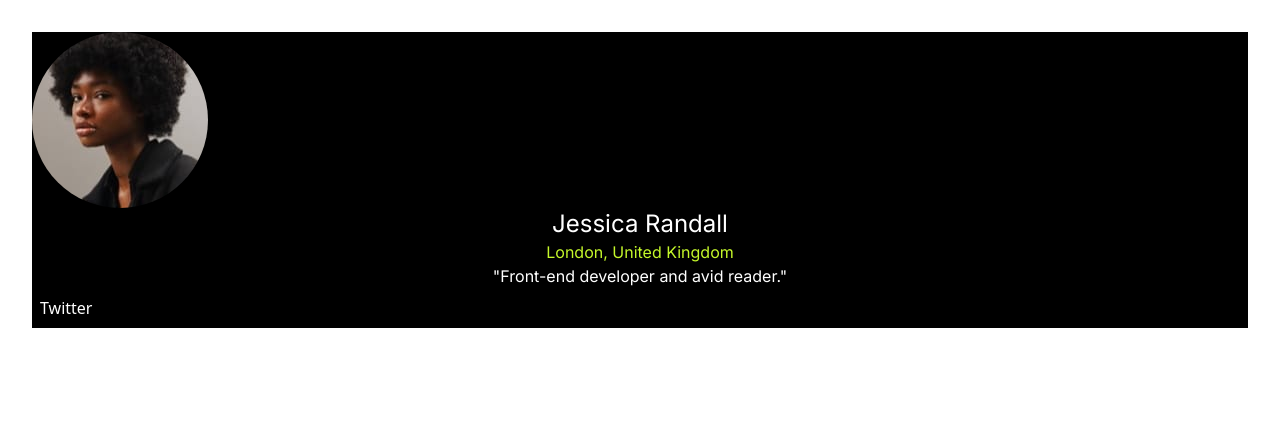
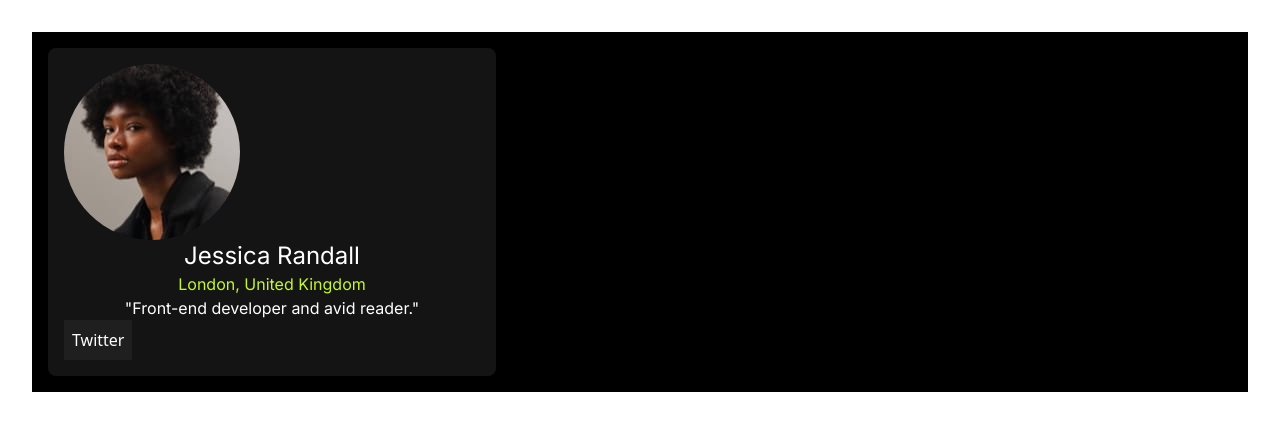
Before and after one commit to lavollmer/social-links-profile, a React (Vite) app: page / in a window 1280 px wide. Shown: the top 430 px of the page. Built offline with nearby package versions, Linux system fonts and the light colour scheme.

Commit message:
styling the div boxes

```diff
--- a/src/App.jsx
+++ b/src/App.jsx
@@ -3,8 +3,8 @@ import profilePic from "./assets/avatar-jessica.jpeg";
 
 function App() {
   return (
-    <div className="flex flex-col bg-black">
-      <div className="bg-offblack">
+    <div className="flex flex-col bg-black p-4">
+      <div className="w-full max-w-md p-4 rounded-lg bg-neutral-offblack">
         <img
           src={profilePic}
           alt="Profile Picture of Jessica"
@@ -22,7 +22,7 @@ function App() {
           </h2>
         </div>
 
-        <button className="flex flex-row px-2 py-2 text-neutral-white hover:bg-primary-green">
+        <button className="flex flex-row px-2 py-2 bg-neutral-darkgrey text-neutral-white hover:bg-primary-green">
           Twitter
         </button>
       </div>
```
